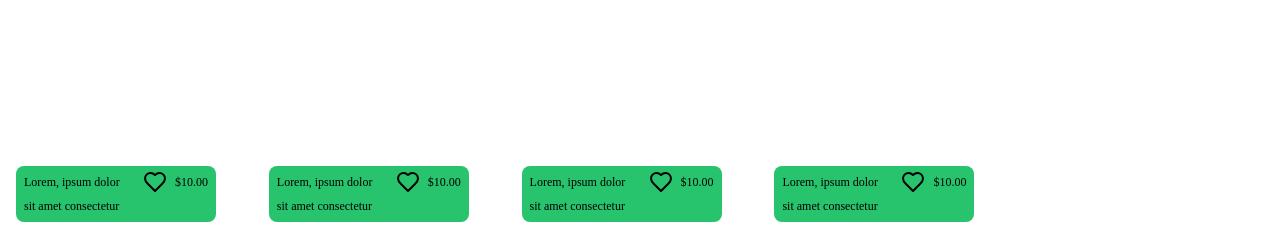
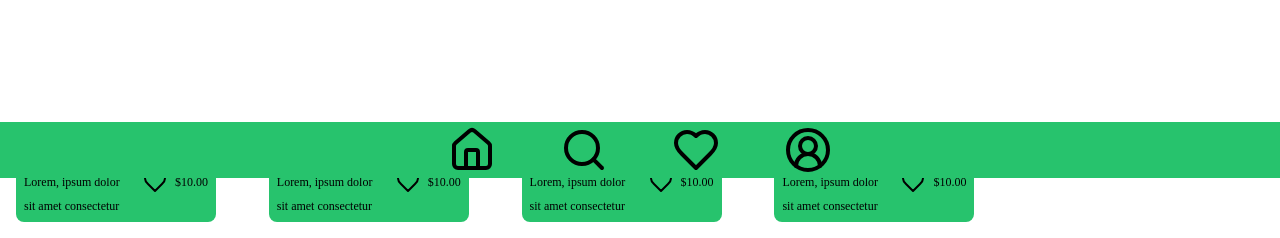
Before and after one commit to joseeduardohg/marketplace-prototyping, a website built with Vite: page tienda.html in a window 1280 px wide. Shown: the part 622-860 px from the top of the page. Built offline with nearby package versions, Linux system fonts and the light colour scheme.

Commit message:
Add footer to page and its styles

```diff
--- a/src/styles/style.css
+++ b/src/styles/style.css
@@ -15,14 +15,32 @@ body {
   font-family: 'Roboto', sans-serif;
 }
 
+.footer {
+  display: flex;
+  justify-content: center;
+  align-items: center;
+  gap: 4rem;
+  background-color: var(--primary);
+  color: var(--on-primary);
+  position: fixed;
+  bottom: 0;
+  inset-inline: 0;
+}
+
+.footer svg {
+  width: 3rem;
+  height: 3rem;
+  padding-block: 0.25rem;
+}
+
 .button {
   background-color: var(--primary);
   color: var(--on-primary);
   border: none;
-  padding: 10px 20px;
-  border-radius: 5px;
+  padding: 0.5rem 1rem;
+  border-radius: 0.5rem;
   cursor: pointer;
-  font-size: 16px;
+  font-size: 1rem;
 }
 
 .button__text {
--- a/tienda.html
+++ b/tienda.html
@@ -21,7 +21,75 @@
       </div>
     </main>
 
-    <footer class="footer"></footer>
+    <footer class="footer">
+      <svg
+        xmlns="http://www.w3.org/2000/svg"
+        width="24"
+        height="24"
+        viewBox="0 0 24 24"
+        fill="none"
+        stroke="currentColor"
+        stroke-width="2"
+        stroke-linecap="round"
+        stroke-linejoin="round"
+        class="lucide lucide-house-icon lucide-house"
+      >
+        <path d="M15 21v-8a1 1 0 0 0-1-1h-4a1 1 0 0 0-1 1v8" />
+        <path
+          d="M3 10a2 2 0 0 1 .709-1.528l7-5.999a2 2 0 0 1 2.582 0l7 5.999A2 2 0 0 1 21 10v9a2 2 0 0 1-2 2H5a2 2 0 0 1-2-2z"
+        />
+      </svg>
+
+      <svg
+        xmlns="http://www.w3.org/2000/svg"
+        width="24"
+        height="24"
+        viewBox="0 0 24 24"
+        fill="none"
+        stroke="currentColor"
+        stroke-width="2"
+        stroke-linecap="round"
+        stroke-linejoin="round"
+        class="lucide lucide-search-icon lucide-search"
+      >
+        <circle cx="11" cy="11" r="8" />
+        <path d="m21 21-4.3-4.3" />
+      </svg>
+
+      <svg
+        xmlns="http://www.w3.org/2000/svg"
+        width="24"
+        height="24"
+        viewBox="0 0 24 24"
+        fill="none"
+        stroke="currentColor"
+        stroke-width="2"
+        stroke-linecap="round"
+        stroke-linejoin="round"
+        class="lucide lucide-heart-icon lucide-heart"
+      >
+        <path
+          d="M19 14c1.49-1.46 3-3.21 3-5.5A5.5 5.5 0 0 0 16.5 3c-1.76 0-3 .5-4.5 2-1.5-1.5-2.74-2-4.5-2A5.5 5.5 0 0 0 2 8.5c0 2.3 1.5 4.05 3 5.5l7 7Z"
+        />
+      </svg>
+
+      <svg
+        xmlns="http://www.w3.org/2000/svg"
+        width="24"
+        height="24"
+        viewBox="0 0 24 24"
+        fill="none"
+        stroke="currentColor"
+        stroke-width="2"
+        stroke-linecap="round"
+        stroke-linejoin="round"
+        class="lucide lucide-circle-user-round-icon lucide-circle-user-round"
+      >
+        <path d="M18 20a6 6 0 0 0-12 0" />
+        <circle cx="12" cy="10" r="4" />
+        <circle cx="12" cy="12" r="10" />
+      </svg>
+    </footer>
     <script type="module" src="/src/tienda/index.ts"></script>
   </body>
 </html>
```
